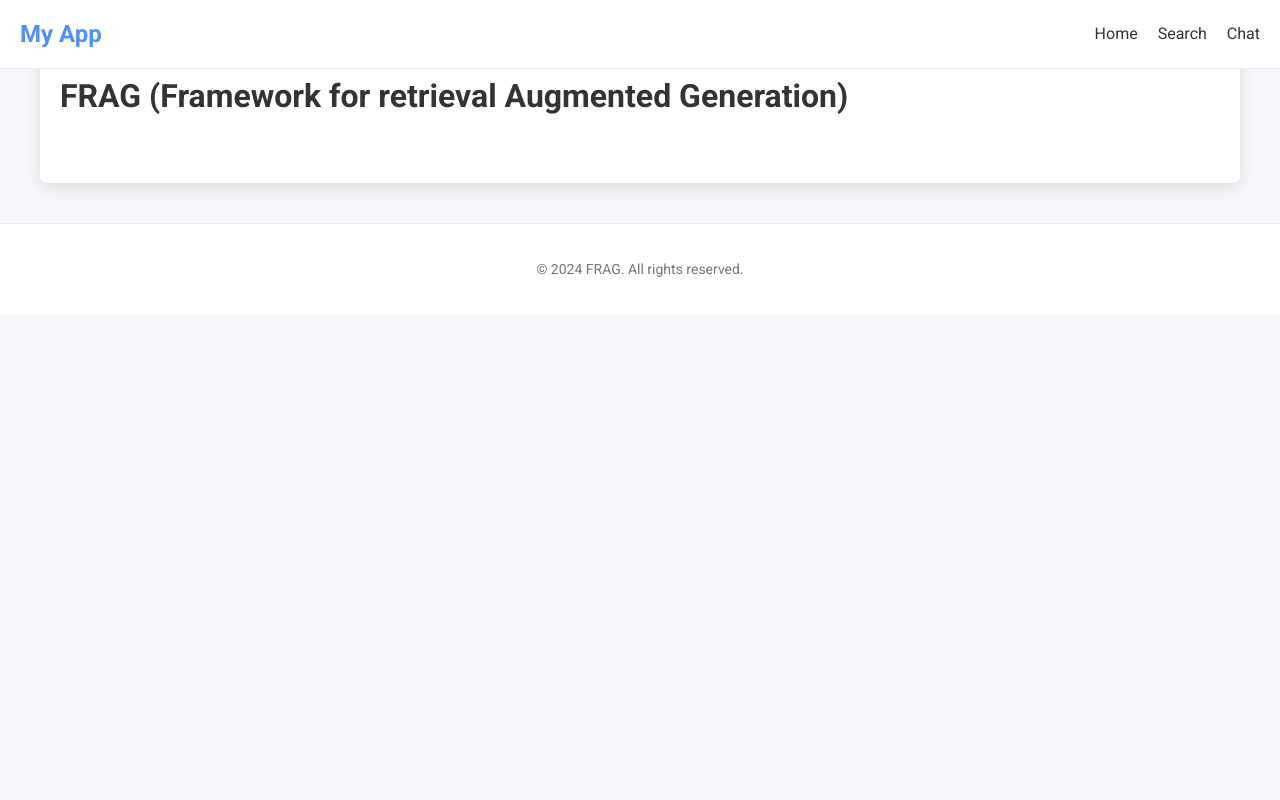
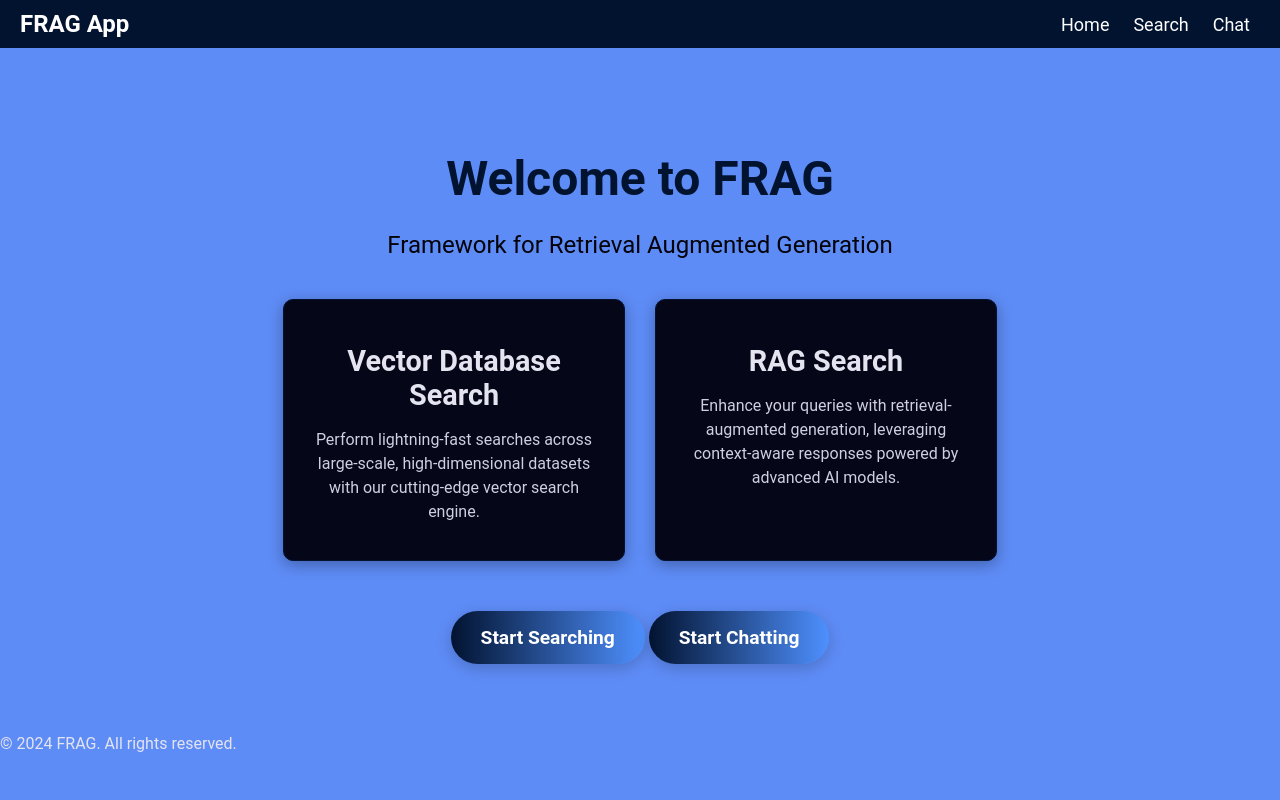
Before and after one commit to ahmad-zurih/rag-framework, a Django app: template django-server/rag_app/templates/rag_app/home.html in a window 1280 px wide. Run offline with Django 5.2, Linux system fonts and the light colour scheme; the template is opened without the code that fills it, so the values that code supplies are empty; parts of the project's set-up code (start-up, migrations or seed data) failed here and were passed over.

Commit message:
add css styles to static

```diff
--- /dev/null
+++ b/django-server/rag_app/static/rag_app/css/styles.css
@@ -0,0 +1,266 @@
+
+
+h1 {
+    text-align: center;
+}
+
+/* Style the navigation bar */
+nav {
+    background-color: #021330;
+    color: white;
+    padding: 10px 20px;
+    display: flex;
+    justify-content: space-between;
+    align-items: center;
+}
+
+.navbar .logo {
+    font-size: 24px;
+    font-weight: bold;
+    color: white;
+    text-decoration: none;
+}
+
+.navbar .nav-links a {
+    color: white;
+    text-decoration: none;
+    margin: 0 10px;
+    font-size: 18px;
+}
+
+.navbar .nav-links a:hover {
+    text-decoration: underline;
+}
+
+/* Dynamic content styling */
+.content {
+    padding: 20px;
+    position: flex;
+}
+
+/* Footer styles for absolute positioning */
+.footer-absolute {
+    background-color: #021330; /* Deep brown */
+    color: white;
+    text-align: center;
+    padding: 10px 0;
+    position: absolute;
+    bottom: 0;
+    width: 100%;
+    box-shadow: 0 -2px 5px rgba(0, 0, 0, 0.2);
+}
+
+/* Footer styles for flexible positioning */
+.footer-flex {
+    background-color: #021330; /* Deep brown */
+    color: white;
+    text-align: center;
+    padding: 10px 0;
+    box-shadow: 0 -2px 5px rgba(0, 0, 0, 0.2);
+}
+
+/* General body styling */
+body {
+    background-color: #5e8cf6;
+    color: #e4e4f0; /* Light text for readability */
+    font-family: 'Roboto', sans-serif;
+    margin: 0;
+    padding: 0;
+}
+
+/* Home container */
+.home-container {
+    text-align: center;
+    margin: 0 auto;
+    padding: 50px 20px;
+}
+
+/* Main heading */
+.home-container h1 {
+    font-size: 3rem;
+    color: #021330; /* Vibrant blue for AI-like aesthetics */
+    margin-bottom: 10px;
+}
+
+/* Subtitle styling */
+.subtitle {
+    font-size: 1.5rem;
+    color: #030309; /* Soft light-blue accent */
+    margin-bottom: 40px;
+}
+
+/* Features section */
+.features {
+    display: flex;
+    flex-wrap: wrap;
+    justify-content: center;
+    gap: 30px;
+}
+
+.feature {
+    background: #060619;
+    border: 1px solid #021330;
+    border-radius: 10px;
+    padding: 20px;
+    width: 300px;
+    box-shadow: 0 4px 15px rgba(0, 0, 0, 0.3);
+    transition: transform 0.3s ease, box-shadow 0.3s ease;
+}
+
+.feature h2 {
+    font-size: 1.8rem;
+    color: #e4e4f0;
+    margin-bottom: 15px;
+}
+
+.feature p {
+    font-size: 1rem;
+    color: #cfcfe0;
+    line-height: 1.5;
+}
+
+.feature:hover {
+    transform: translateY(-10px);
+    box-shadow: 0 8px 20px rgba(0, 0, 0, 0.5);
+}
+
+/* Call to action button */
+.cta {
+    margin-top: 50px;
+}
+
+.cta-button {
+    display: inline-block;
+    background: linear-gradient(90deg, #021330, #021330);
+    color: white;
+    text-decoration: none;
+    padding: 15px 30px;
+    font-size: 1.2rem;
+    font-weight: bold;
+    border-radius: 30px;
+    box-shadow: 0 4px 15px rgba(0, 0, 0, 0.2);
+    transition: background 0.3s ease, box-shadow 0.3s ease;
+}
+
+.cta-button:hover {
+    background: linear-gradient(90deg, #6b7efe, #4e90fe);
+    box-shadow: 0 6px 20px rgba(0, 0, 0, 0.4);
+}
+
+/* Search container */
+.search-container {
+    text-align: center;
+    margin: 0 auto;
+    padding: 50px 20px;
+}
+
+/* Main heading */
+.search-container h1 {
+    font-size: 3rem;
+    color: #021330; /* Vibrant blue */
+    margin-bottom: 10px;
+}
+
+/* Subtitle styling */
+.search-container .subtitle {
+    font-size: 1.5rem;
+    color: #030309; /* Soft grayish blue */
+    margin-bottom: 40px;
+}
+
+/* Search form styling */
+.search-form {
+    margin: 0 auto;
+    max-width: 500px;
+    background: #060619; /* Dark background */
+    border-radius: 10px;
+    padding: 30px;
+    box-shadow: 0 4px 15px rgba(0, 0, 0, 0.3);
+}
+
+.form-group {
+    display: flex;
+    flex-direction: column;
+    gap: 15px;
+}
+
+.form-label {
+    font-size: 1.1rem;
+    color: #e4e4f0;
+    text-align: left;
+}
+
+.form-control {
+    padding: 10px;
+    font-size: 1rem;
+    border: 1px solid #021330;
+    border-radius: 5px;
+    background-color: #030309;
+    color: white;
+}
+
+.form-control::placeholder {
+    color: #a0a0c0;
+}
+
+.form-control:focus {
+    outline: none;
+    border-color: #4e90fe;
+    box-shadow: 0 0 5px rgba(78, 144, 254, 0.5);
+}
+
+/* Results section */
+.results {
+    margin-top: 40px;
+}
+
+.results h2 {
+    font-size: 2rem;
+    color: #4e90fe;
+    margin-bottom: 20px;
+}
+
+.result-item {
+    background: #021330;
+    border-radius: 10px;
+    padding: 15px;
+    margin-bottom: 20px;
+    box-shadow: 0 4px 15px rgba(0, 0, 0, 0.2);
+}
+
+.result-item p {
+    color: #cfcfe0;
+    font-size: 1rem;
+    line-height: 1.5;
+}
+
+.result-item strong {
+    color: #4e90fe;
+}
+
+.no-results {
+    color: #e4e4f0;
+    font-size: 1.2rem;
+    margin-top: 20px;
+}
+
+/* CTA Button */
+.cta-button {
+    display: inline-block;
+    background: linear-gradient(90deg, #021330, #4e90fe);
+    color: white;
+    text-decoration: none;
+    padding: 15px 30px;
+    font-size: 1.2rem;
+    font-weight: bold;
+    border-radius: 30px;
+    box-shadow: 0 4px 15px rgba(0, 0, 0, 0.2);
+    transition: background 0.3s ease, box-shadow 0.3s ease;
+    border: none;
+    cursor: pointer;
+}
+
+.cta-button:hover {
+    background: linear-gradient(90deg, #6b7efe, #4e90fe);
+    box-shadow: 0 6px 20px rgba(0, 0, 0, 0.4);
+}
--- a/django-server/rag_app/templates/rag_app/base.html
+++ b/django-server/rag_app/templates/rag_app/base.html
@@ -1,158 +1,17 @@
 {% load static %}
 <!DOCTYPE html>
 <html lang="en">
-<head>
-    <meta charset="UTF-8">
-    <meta name="viewport" content="width=device-width, initial-scale=1.0">
-    <title>{% block title %}My App{% endblock %}</title>
-    <!-- Google Fonts -->
-    <link href="https://fonts.googleapis.com/css2?family=Roboto:wght@400;700&display=swap" rel="stylesheet">
-    <!-- Styles -->
-    <style>
-        /* CSS Reset */
-        *, *::before, *::after {
-            box-sizing: border-box;
-        }
-
-        /* Typography */
-        body {
-            font-family: 'Roboto', sans-serif;
-            margin: 0;
-            padding: 0;
-            background-color: #f5f7fa;
-            color: #333;
-            line-height: 1.6;
-        }
-
-        /* Navigation Bar */
-        .navbar {
-            background-color: #ffffff;
-            padding: 15px 20px;
-            display: flex;
-            justify-content: space-between;
-            align-items: center;
-            border-bottom: 1px solid #eaeaea;
-            position: sticky;
-            top: 0;
-            z-index: 1000;
-        }
-
-        .navbar .logo {
-            font-size: 24px;
-            font-weight: 700;
-            color: #4e90fe;
-            text-decoration: none;
-        }
-
-        .navbar .nav-links {
-            display: flex;
-        }
-
-        .navbar .nav-links a {
-            text-decoration: none;
-            color: #333;
-            margin-left: 20px;
-            font-weight: 500;
-            transition: color 0.3s ease;
-        }
-
-        .navbar .nav-links a:hover {
-            color: #4e90fe;
-        }
-
-        /* Hero Section */
-        .hero {
-            background-image: url('{% static "rag_app/images/frag.jpg" %}');
-            background-size: cover;
-            background-position: center;
-            height: 60vh;
-            display: flex;
-            justify-content: center;
-            align-items: center;
-            color: #ffffff;
-            text-align: center;
-            position: relative;
-            overflow: hidden;
-        }
-
-        .hero::after {
-            content: '';
-            position: absolute;
-            top: 0;
-            left: 0;
-            width: 100%;
-            height: 100%;
-            background: rgba(0, 0, 0, 0.5);
-        }
-
-        .hero .hero-content {
-            position: relative;
-            z-index: 1;
-        }
-
-        .hero h1 {
-            font-size: 48px;
-            margin-bottom: 20px;
-        }
-
-        .hero p {
-            font-size: 24px;
-        }
-
-        /* Content Area */
-        .content {
-            padding: 40px 20px;
-            max-width: 1200px;
-            margin: -60px auto 0;
-            background-color: #ffffff;
-            box-shadow: 0 5px 15px rgba(0, 0, 0, 0.1);
-            border-radius: 8px;
-            position: relative;
-            z-index: 2;
-        }
-
-        /* Footer */
-        .footer {
-            text-align: center;
-            padding: 20px 0;
-            background-color: #ffffff;
-            border-top: 1px solid #eaeaea;
-            font-size: 14px;
-            color: #777;
-            margin-top: 40px;
-        }
-
-        /* Responsive Design */
-        @media (max-width: 768px) {
-            .navbar .nav-links a {
-                margin-left: 15px;
-                font-size: 14px;
-            }
-
-            .navbar .logo {
-                font-size: 20px;
-            }
-
-            .hero h1 {
-                font-size: 36px;
-            }
-
-            .hero p {
-                font-size: 18px;
-            }
-
-            .content {
-                margin: -40px auto 0;
-                padding: 20px;
-            }
-        }
-    </style>
-</head>
+    <head>
+        <meta charset="UTF-8">
+        <meta name="viewport" content="width=device-width, initial-scale=1.0">
+        <link rel="stylesheet" href="{% static 'rag_app/css/styles.css' %}">
+        <title>FRAG App</title>
+    </head>
 <body>
 
     <!-- Navigation Bar -->
     <nav class="navbar">
-        <a href="{% url 'home' %}" class="logo">My App</a>
+        <a href="{% url 'home' %}" class="logo">FRAG App</a>
         <div class="nav-links">
             <a href="{% url 'home' %}">Home</a>
             <a href="{% url 'search' %}">Search</a>
@@ -162,15 +21,15 @@
 
 
 
-    <!-- Dynamic Content -->
+
     <div class="content">
         {% block content %}
         {% endblock %}
     </div>
 
     <!-- Footer -->
-    <footer class="footer">
-        <p>&copy; 2024 FRAG. All rights reserved.</p>
+    <footer class="{{ footer_class }}">
+        &copy; 2024 FRAG. All rights reserved.
     </footer>
 
 </body>
--- a/django-server/rag_app/templates/rag_app/home.html
+++ b/django-server/rag_app/templates/rag_app/home.html
@@ -3,8 +3,24 @@
 {% block title %}Home{% endblock %}
 
 {% block content %}
+<div class="home-container">
+    <h1>Welcome to FRAG</h1>
+    <p class="subtitle">Framework for Retrieval Augmented Generation</p>
 
-    <h1>FRAG (Framework for retrieval Augmented Generation)</h1>
+    <div class="features">
+        <div class="feature">
+            <h2>Vector Database Search</h2>
+            <p>Perform lightning-fast searches across large-scale, high-dimensional datasets with our cutting-edge vector search engine.</p>
+        </div>
+        <div class="feature">
+            <h2>RAG Search</h2>
+            <p>Enhance your queries with retrieval-augmented generation, leveraging context-aware responses powered by advanced AI models.</p>
+        </div>
+    </div>
 
-
+    <div class="cta">
+        <a href="{% url 'search' %}" class="cta-button">Start Searching</a>
+        <a href="#" class="cta-button">Start Chatting</a>
+    </div>
+</div>
 {% endblock %}
--- a/django-server/rag_server/settings.py
+++ b/django-server/rag_server/settings.py
@@ -124,10 +124,7 @@ STATIC_URL = 'static/'
 
 DEFAULT_AUTO_FIELD = 'django.db.models.BigAutoField'
 
-# Static files (CSS, JavaScript, Images)
-STATIC_URL = '/static/'
 
-# Add these lines
 STATICFILES_DIRS = [
     os.path.join(BASE_DIR, 'rag_app', 'static'),
 ]
```
Also changed, not shown: django-server/rag_app/templates/rag_app/search.html (+31 -13 lines), django-server/rag_app/views.py (+6 -3 lines).
